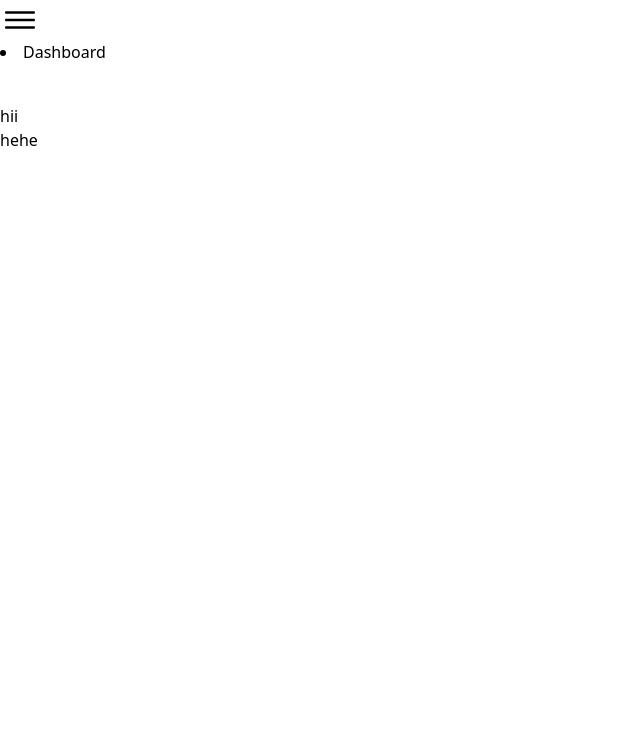
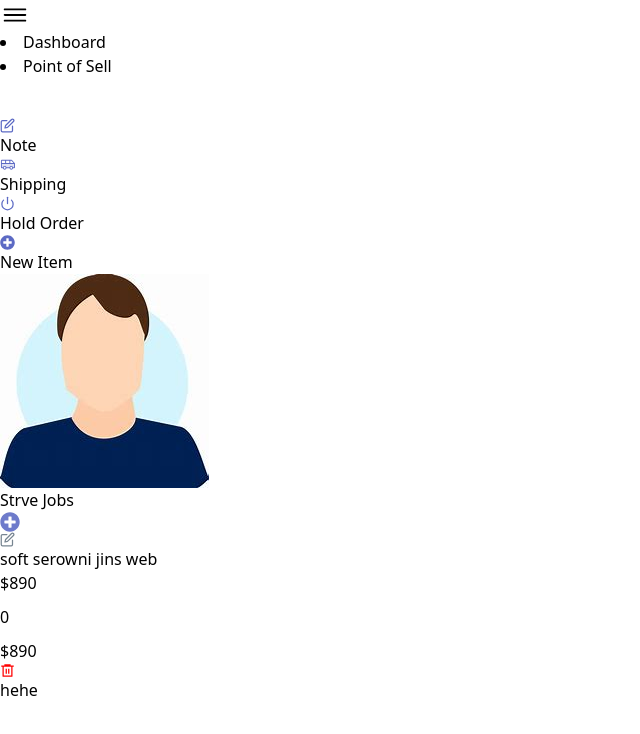
Before and after one commit to morshed0099/sell-management, a React (Vite) app: page /sell in a window 1280 px wide. Shown: the top 734 px of the page, without its empty margins (0-640 px from the left). Built offline with nearby package versions, Linux system fonts and the light colour scheme.

Commit message:
color set

```diff
--- a/src/components/layout/Layout.jsx
+++ b/src/components/layout/Layout.jsx
@@ -1,4 +1,4 @@
-import React from "react";
+
 import DrawerRightSide from "../ui/DrawerRightSide";
 import { NavLink, Outlet } from "react-router-dom";
 
@@ -9,6 +9,9 @@ const Layout = () => {
         <div className="w-[200px] hidden border lg:flex h-screen bg-white">
           <NavLink to="/sell">
             <li>Point Of Sell</li>
+          </NavLink>
+          <NavLink to="/">
+            <li>Dashborad</li>
           </NavLink>
         </div>
         <div className="md:hidden flex">
--- a/src/components/layout/MainLayout.jsx
+++ /dev/null
@@ -1,20 +0,0 @@
-import { useState } from "react";
-import DrawerRightSide from "../ui/DrawerRightSide";
-
-const MainLayout = () => {
-  const [open, setOpent] = useState(false);
-
-  return (
-    <div className="flex gap-2 relative">
-      <div className="flex-1 w-full  h-screen">
-        <DrawerRightSide />
-        <h1>hii</h1>
-      </div>
-      <div className="flex-1 w-full  h-screen">
-        <h1>hehe</h1>
-      </div>
-    </div>
-  );
-};
-
-export default MainLayout;
--- /dev/null
+++ b/src/components/layout/SellPageLayout.jsx
@@ -0,0 +1,24 @@
+import CartList from "../ui/CartList";
+import CartMenu from "../ui/CartMenu";
+import CustomerView from "../ui/CustomerView";
+import DrawerRightSide from "../ui/DrawerRightSide";
+
+const SellPageLayout = () => {
+  return (
+    <div className="lg:flex-row flex-col relative flex flex-grow gap-2 ">
+      <div className="flex-2 border w-full p-2 h-screen">
+        <div className="flex gap-4">
+          <DrawerRightSide />
+          <CartMenu />
+        </div>
+        <CustomerView />
+        <CartList />
+      </div>
+      <div className="flex-2 w-full  h-screen">
+        <h1>hehe</h1>
+      </div>
+    </div>
+  );
+};
+
+export default SellPageLayout;
--- /dev/null
+++ b/src/components/ui/CartList.jsx
@@ -0,0 +1,42 @@
+import { FaMinus, FaPlus } from "react-icons/fa";
+import { FiEdit } from "react-icons/fi";
+import { RiDeleteBin6Line } from "react-icons/ri";
+
+const CartList = () => {
+  return (
+    <div className="flex items-center mt-2 gap-2">
+      <div>
+        <FiEdit color="#778591" size={15} />
+      </div>
+      <div className="border flex-1 ">
+        <div className="flex  justify-evenly">
+          <div>
+            <p className="text-[#778591]">soft serowni jins web</p>
+          </div>
+          <div>
+            <p className="text-[#778591]">$890</p>
+          </div>
+          <div className="flex justify-center gap-4 p-1 items-center">
+            <div className="bg-gray-400 rounded-full p-1">
+              <FaPlus color="white" size={10} />
+            </div>
+            <div>
+              <p className="text-[#778591]">0</p>
+            </div>
+            <div className="bg-gray-400 rounded-full p-1">
+              <FaMinus color="white" size={10} />
+            </div>
+          </div>
+          <div>
+            <p className="text-[#778591]">$890</p>
+          </div>
+        </div>
+      </div>
+      <div>
+        <RiDeleteBin6Line size={15} color="red" />
+      </div>
+    </div>
+  );
+};
+
+export default CartList;
--- a/src/components/ui/CartMenu.jsx
+++ b/src/components/ui/CartMenu.jsx
@@ -1,8 +1,27 @@
-
+import { FiEdit, FiPower } from "react-icons/fi";
+import { PiVanDuotone } from "react-icons/pi";
+import { FaPlusCircle } from "react-icons/fa";
 const CartMenu = () => {
   return (
-    <div className="w-full bg-white px-4">
-
+    <div className="w-full bg-white">
+      <div className="flex justify-evenly flex-wrap gap-2 md:gap-1 lg:gap-4 items-center ">
+        <div className="flex gap-2 px-2 py-1 bg-[#e7e9f6] rounded-md  items-center">
+          <FiEdit size={15} color="#5c6ac4" />
+          <p className="text-[#6d7aca] ">Note</p>
+        </div>
+        <div className="flex gap-2 px-2 py-1 bg-[#e7e9f6] rounded-md  items-center">
+          <PiVanDuotone size={15} color="#5c6ac4" />
+          <p className="text-[#6d7aca] ">Shipping</p>
+        </div>
+        <div className="flex gap-2 px-2 py-1 bg-[#e7e9f6] rounded-md  items-center">
+          <FiPower size={15} color="#5c6ac4" />
+          <p className="text-[#6d7aca] ">Hold Order</p>
+        </div>
+        <div className="flex gap-2 px-2 py-1 bg-[#e7e9f6] rounded-md  items-center">
+          <FaPlusCircle size={15} color="#5c6ac4" />
+          <p className="text-[#6d7aca] "> New Item</p>
+        </div>
+      </div>
     </div>
   );
 };
--- /dev/null
+++ b/src/components/ui/CustomerView.jsx
@@ -0,0 +1,22 @@
+import { FaPlusCircle } from "react-icons/fa";
+import porfile from "../../media/no.jpeg";
+
+const CustomerView = () => {
+  return (
+    <div className="bg-[#eef0f9] flex justify-between items-center mt-2 py-2 p-4 rounded-md">
+      <div className="flex gap-2 items-center">
+        <div className="p-2 border rounded-full">
+          <img src={porfile} className="rounded-full w-[20px]" alt="" />
+        </div>
+        <div>
+          <p className="text-[#6e7bcb] font-semibold">Strve Jobs</p>
+        </div>
+      </div>
+      <div className="">
+        <FaPlusCircle color="#6e7bcb"  size={20} />
+      </div>
+    </div>
+  );
+};
+
+export default CustomerView;
--- a/src/components/ui/DrawerRightSide.jsx
+++ b/src/components/ui/DrawerRightSide.jsx
@@ -8,19 +8,20 @@ const DrawerRightSide = () => {
 
   return (
     <div>
-      <div className="cursor-pointer relative" onClick={() => setOpent(!open)}>
-        <IoIosMenu size={40} color="black" />
+        <div className="cursor-pointer relative" onClick={() => setOpent(!open)}>
+        <IoIosMenu size={30} color="black" />
       </div>
       <div
-        className={`duration-300 absolute ease-linear transition-all w-full h-screen top-0 ${
-          open ? "bg-gray-600 bg-opacity-20" : "ml-[-1500px] bg-opacity-0  "
+        className={`duration-300 absolute ease-linear h-full w-full top-0 transition-all  ${
+          open ? "bg-black bg-opacity-40 w-[100%] absolute left-0 h-full top-0  " : "ml-[-1500px] absolute bg-opacity-0  "
         }`}
       >
-        <div className="flex ">
-          <div className="w-[200px] bg-white h-screen">
-            <NavLink to="/dahsborad">
-              <li>Dashboard</li>
-            </NavLink>
+        <div className="flex sticky top-0">
+          <div className="w-[200px] bg-white h-screen ">
+            <div>
+            <NavLink to='/'><li>Dashboard</li></NavLink>
+            <NavLink to='/sell'><li>Point of Sell</li></NavLink>
+            </div>
           </div>
           <div onClick={() => setOpent(!open)}>
             <IoClose
--- a/src/router/router.jsx
+++ b/src/router/router.jsx
@@ -1,6 +1,6 @@
 import { createBrowserRouter } from "react-router-dom";
 import Layout from "../components/layout/Layout";
-import MainLayout from "../components/layout/MainLayout";
+import SellPageLayout from "../components/layout/SellPageLayout";
 
 export const router = createBrowserRouter([
   {
@@ -9,6 +9,6 @@ export const router = createBrowserRouter([
   },
   {
     path:"/sell",
-    element:<MainLayout />
+    element:<SellPageLayout />
   }
 ]);
```
Also changed, not shown: src/media/no.jpeg (added).
